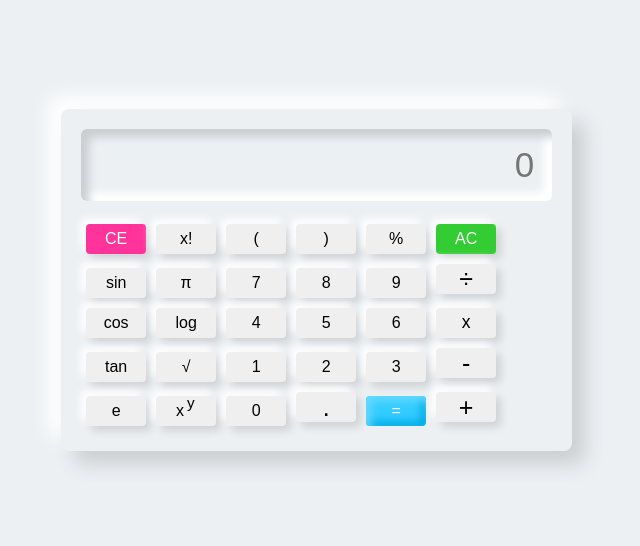
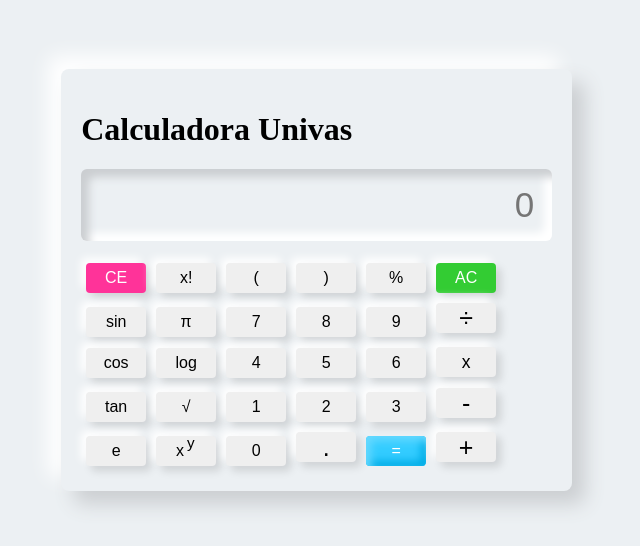
Before and after one commit to Eduardo-FCS/Calculadora-Cientifica, a React (Vite) app in the folder scientific calculator/: page / in a window 1280 px wide. Shown: the part 120-666 px from the top of the page, without its empty margins (338-978 px from the left). Built offline with nearby package versions, Linux system fonts and the light colour scheme.

Commit message:
Atualizando projeto

```diff
--- a/scientific calculator/src/components/Calculator.jsx
+++ b/scientific calculator/src/components/Calculator.jsx
@@ -46,6 +46,7 @@ function pow() {
 
   return (
     <div className="container">
+      <h1>Calculadora Univas</h1>
       <div className="display">
         <input id="screen" type="text" placeholder="0" />
       </div>
```
